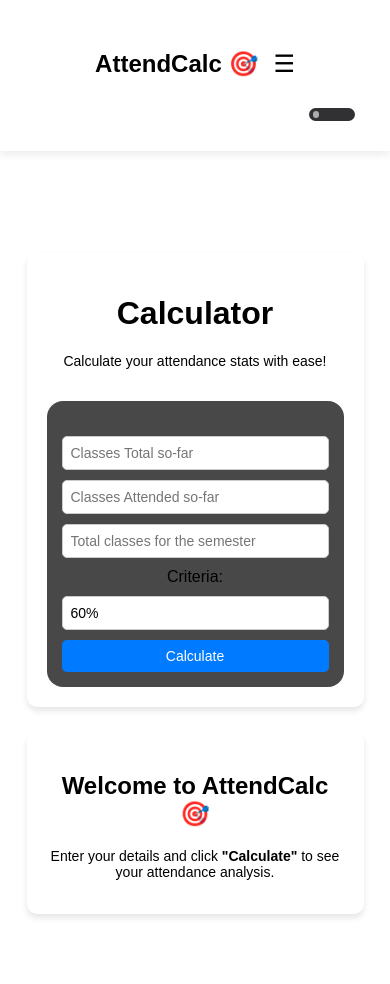
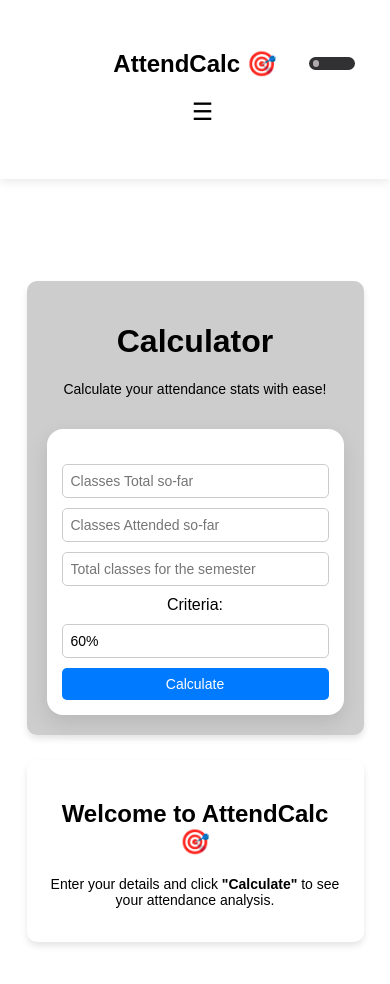
Before and after one commit to paramkhodiyar/AttendCalc, a React (Vite) app: page /calculator in a window 390 px wide. Shown: the top 984 px of the page. Built offline with nearby package versions, Linux system fonts and the light colour scheme.

Commit message:
Fixing the UI

```diff
--- a/src/components/calcpage/calcpage.css
+++ b/src/components/calcpage/calcpage.css
@@ -28,6 +28,7 @@ body {
     transition: background-color 0.3s ease, color 0.3s ease;
     width: 40%;
     word-wrap: normal;
+    background-color: rgb(205, 205, 205);
 }
 
 body.light-mode .mainpage {
@@ -83,11 +84,19 @@ body.dark-mode .card {
 .form button:hover {
     background-color: #0056b3;
 }
-.formcontainer{
-    background-color: #484848;
+.formcontainer {
     border-radius: 16px;
     padding: 25px;
+    background-color: white;
+    box-shadow: 0 8px 20px rgba(0, 0, 0, 0.1); /* clean, smooth shadow */
+    transition: box-shadow 0.3s ease, background-color 0.3s ease;
 }
+
+body.dark-mode .formcontainer {
+    background-color: #1e1e1e;
+    color: #f9f9f9;
+}
+
 
 .card h2 {
     margin-top: 15px;
--- a/src/components/maincard/maincard.css
+++ b/src/components/maincard/maincard.css
@@ -79,6 +79,7 @@
         font-size: 2.2em;
     }
 
+
     .ad .words {
         font-size: 1.25em;
         height: 1.1em;
--- a/src/components/navbar/navbar.css
+++ b/src/components/navbar/navbar.css
@@ -95,6 +95,7 @@ body {
     display: inline-block;
     width: 2.7em;
     height: 0.8em;
+
 }
 
 .switch input {
@@ -170,14 +171,17 @@ input:checked + .slider .icon {
         flex-direction: column;
         align-items: center;
         position: fixed;
-        top: 80px;
-        left: 0;
-        width: 100%;
+        top: 160px;
+        border-radius: 16px;
+        height: 20vh;
+        bottom: 0;
+        background-color: grey;
+        width: 50%;
         background-color: rgba(255, 255, 255, 0.95);
         padding: 10px 0;
         z-index: 99;
         box-shadow: 0 5px 10px rgba(0, 0, 0, 0.1);
-    }
+      }
 
     .nav-links.show {
         display: flex;
@@ -188,7 +192,9 @@ input:checked + .slider .icon {
         text-align: center;
         width: 100%;
     }
-
+    .switch{
+        transform: translateY(-79px);
+    }
     .dark-mode .nav-links {
         background-color: rgba(0, 0, 0, 0.95);
     }
--- a/src/components/navbar/navbar.jsx
+++ b/src/components/navbar/navbar.jsx
@@ -8,15 +8,15 @@ export default function Navbar({ darkMode, setDarkMode }) {
       <div className="nav-container">
         <div className="logo-menu">
           <h1 className="logo">AttendCalc 🎯</h1>
-          <div className="hamburger" onClick={() => setMenuOpen(!menuOpen)}>
-            ☰
-          </div>
         </div>
         <ul className={`nav-links ${menuOpen ? "show" : ""}`}>
           <li onClick={() => setMenuOpen(false)}><Link to="/">Home</Link></li>
           <li onClick={() => setMenuOpen(false)}><Link to="/calculator">Calculator</Link></li>
           <li onClick={() => setMenuOpen(false)}><Link to="/settings">Settings</Link></li>
         </ul>
+        <div className="hamburger" onClick={() => setMenuOpen(!menuOpen)}>
+            ☰
+          </div>
         <label className="switch">
           <input
             type="checkbox"
@@ -25,6 +25,7 @@ export default function Navbar({ darkMode, setDarkMode }) {
           />
           <span className="slider"></span>
         </label>
+
       </div>
     </nav>
   );
```
